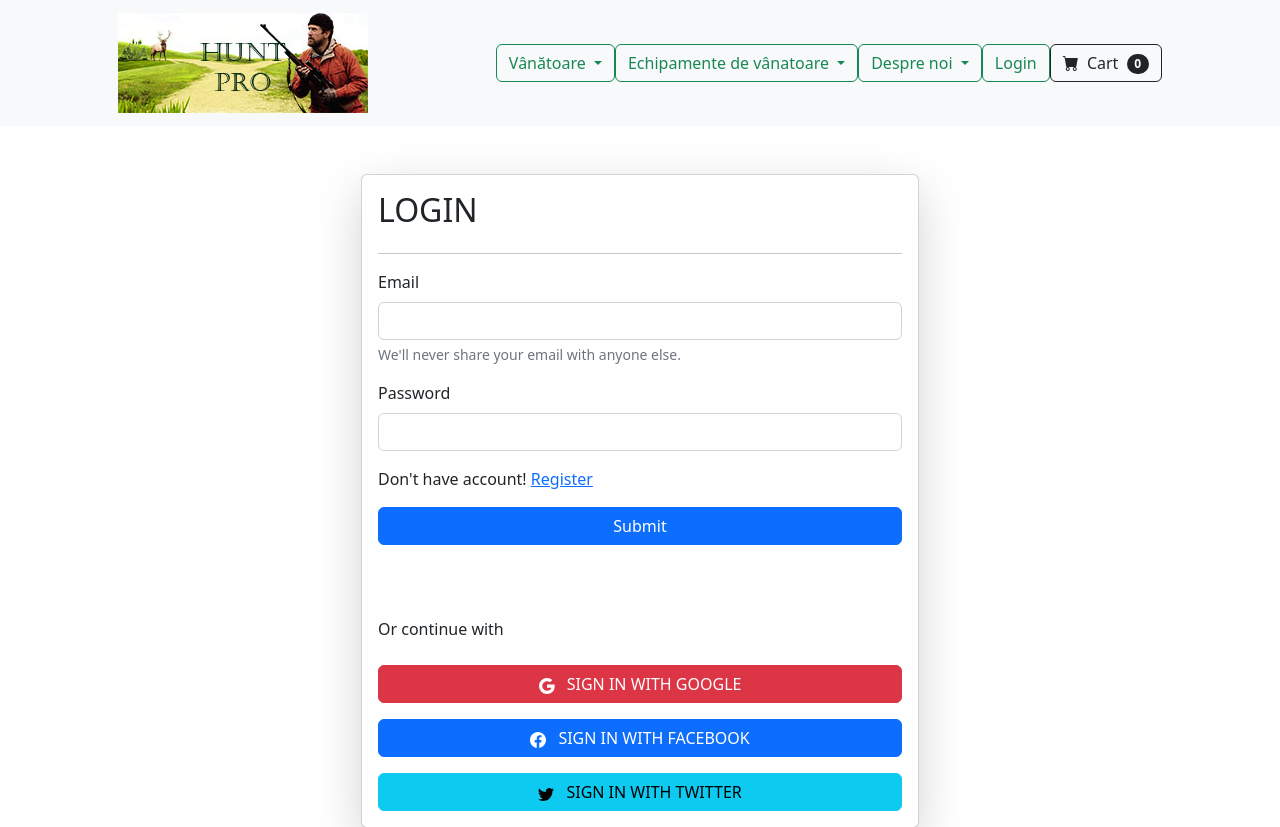
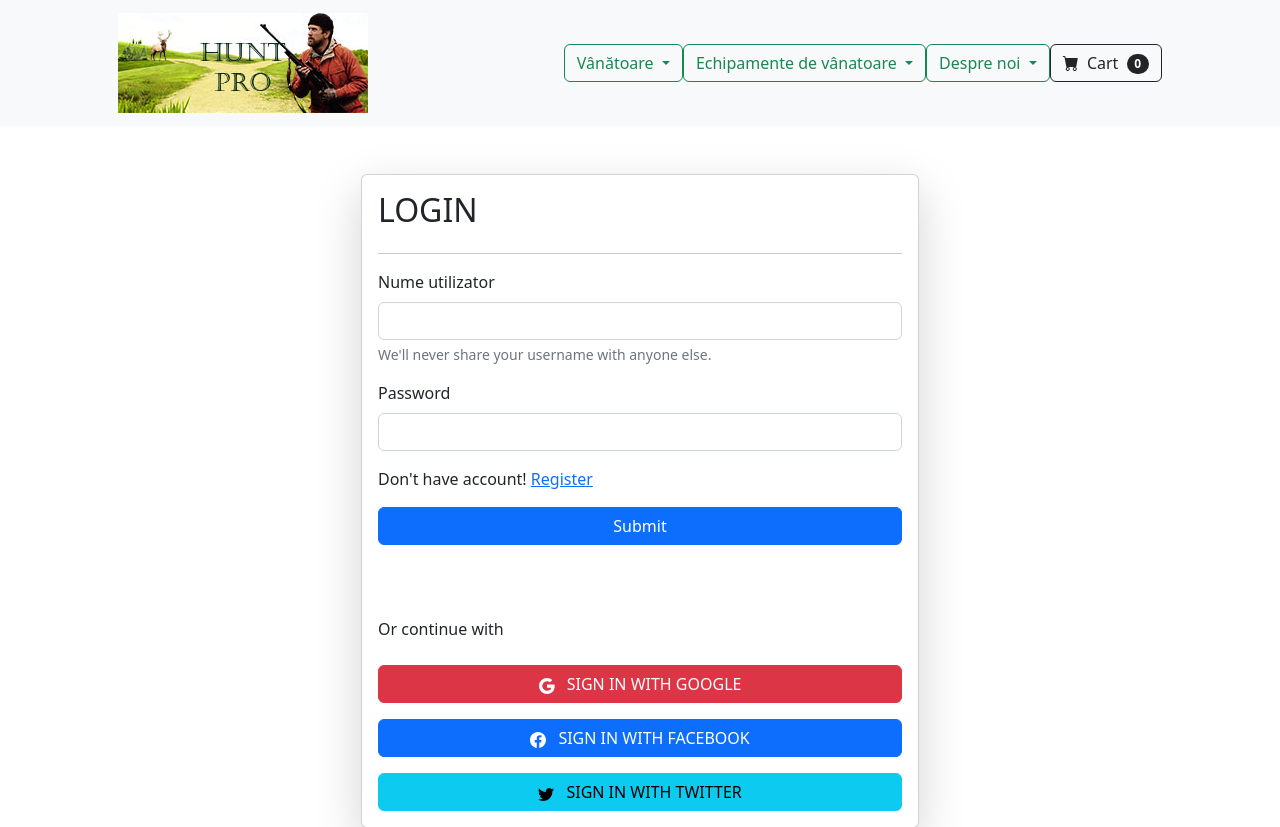
Before and after one commit to PopDarius16/Hunt_Pro_ecom, a Django app: page /login/ in a window 1280 px wide. Shown: the top 827 px of the page. Run offline with Django 5.2, Linux system fonts and the light colour scheme; some libraries are stand-ins or nearby versions.

Commit message:
Delete Login

```diff
--- a/store/views.py
+++ b/store/views.py
@@ -1,5 +1,5 @@
 from .models import Product, Category
-from django.contrib.auth import login, logout
+from django.contrib.auth import authenticate, login, logout
 from django.shortcuts import render, redirect
 from django.contrib import messages
 from django.contrib.auth import get_user_model
@@ -11,12 +11,12 @@ def category_summary(request):
     return render(request, 'layout/category_summary.html', {"categories": categories})
 
 
-def product(request,pk):
+def product(request, pk):
     product: Product = Product.objects.get(id=pk)
-    return render(request, 'layout/product.html', {'product' : product})
+    return render(request, 'layout/product.html', {'product': product})
 
 
-def category(request,foo):
+def category(request, foo):
     foo = foo.replace('-', ' ')
     try:
         category = Category.objects.get(name=foo)
@@ -26,7 +26,7 @@ def category(request,foo):
         page_obj = paginator.get_page(page_number)
         return render(request, 'layout/category.html', {'products': page_obj, 'category': category})
     except:
-        messages.success(request, "That Category Doesn't Exist..." )
+        messages.success(request, "That Category Doesn't Exist...")
         return redirect('home')
 
 
@@ -48,14 +48,17 @@ def signup(request):
         username = request.POST.get('username')
         first_name = request.POST.get('first_name')
         last_name = request.POST.get('last_name')
-        phone_number = request.POST.get('phone_number')
         password = request.POST.get('password')
+        password_confirm = request.POST.get('password_confirm')
 
         if User.objects.filter(email=email).exists():
             messages.error(request, 'Email is already taken')
             return redirect('signup')
+        if password != password_confirm:
+            messages.error(request, 'Passwords don\'t match')
+            return redirect('signup')
 
-        user = User.objects.create(
+        User.objects.create(
             email=email,
             username=username,  # Make sure username is set correctly based on your user model
             first_name=first_name,
@@ -74,24 +77,16 @@ User = get_user_model()  # Get the user model dynamically
 
 def user_login(request):
     if request.method == "POST":
-        email = request.POST.get('email')
+        username = request.POST.get('username')
         password = request.POST.get('password')
+        user = User.objects.get(username=username, password=password)
 
-        # Use the User model consistently
-        try:
-            user = User.objects.get(email=email)
-        except User.DoesNotExist:
-            messages.error(request, 'Invalid Email')
-            return redirect('login')
-
-        # Correct usage of authenticate function
-
-        if user is None:
-            messages.error(request, 'Invalid Password')
-            return redirect('login')
-        else:
+        if user:
             login(request, user)
             return redirect('home')
+        else:
+            messages.error(request, 'Invalid Password or Username')
+            return redirect('login')
 
     return render(request, 'authentication/login.html')
 
@@ -99,3 +94,8 @@ def user_login(request):
 def user_logout(request):
     logout(request)
     return redirect('home')
+
+
+def navbar(request):
+    user_id = request.session.get('user_id')
+    return render(request, 'layout/navbar.html', {"user_id": user_id})
--- a/templates/authentication/login.html
+++ b/templates/authentication/login.html
@@ -17,9 +17,9 @@
             {% endif %}
 
             <div class="mb-3">
-              <label for="exampleInputEmail1" class="form-label">Email</label>
-              <input type="email" class="form-control" name="email" id="exampleInputEmail1" aria-describedby="emailHelp">
-              <div id="emailHelp" class="form-text">We'll never share your email with anyone else.</div>
+              <label for="exampleInputEmail1" class="form-label">Nume utilizator</label>
+              <input class="form-control" name="username" id="username_example">
+              <div id="emailHelp" class="form-text">We'll never share your username with anyone else.</div>
             </div>
             <div class="mb-3">
               <label for="exampleInputPassword1" class="form-label">Password</label>
--- a/templates/authentication/signup.html
+++ b/templates/authentication/signup.html
@@ -28,7 +28,7 @@
                 <input type="text" required class="form-control" name="last_name" id="exampleInputEmail1" aria-describedby="emailHelp">
               </div>
               <div class="mb-3">
-                <label for="exampleInputEmail1" class="form-label">UserName</label>
+                <label for="exampleInputEmail1" class="form-label">Nume utilizator</label>
                 <input type="text" required class="form-control" name="username" id="exampleInputEmail1" aria-describedby="emailHelp">
               </div>
               <div class="mb-3">
@@ -39,6 +39,10 @@
             <div class="mb-3">
               <label for="exampleInputPassword1" class="form-label">Parola</label>
               <input type="password" required class="form-control" name="password" id="exampleInputPassword1">
+            </div>
+            <div class="mb-3">
+              <label for="exampleInputPassword1" class="form-label">Confirma Parola</label>
+              <input type="password" required class="form-control" name="password_confirm" id="exampleInputPassword2">
             </div>
 
         <p> Already have account! <a href="/templates/authentication/login.html">Login</a></p>
--- a/templates/layout/navbar.html
+++ b/templates/layout/navbar.html
@@ -51,11 +51,15 @@
                             <li><a class="dropdown-item" href="#">Separated link</a></li>
                         </ul>
                     </div>
-                    <div class="btn-group">
-                        <button type="button" class="btn btn-outline-success ">
-                            <a class="dropdown-item" href="{% url 'login' %}">Login</a>
-                        </button>
-                    </div>
+{#                    <div class="btn-group">#}
+{#                        <button type="button" class="btn btn-outline-success ">#}
+{#                            {% if user_id %}#}
+{#                                <a class="dropdown-item" href="{% url 'logout' %}">Logout</a>#}
+{#                            {% else %}#}
+{#                                <a class="dropdown-item" href="{% url 'login' %}">Login</a>#}
+{#                            {% endif %}#}
+{#                        </button>#}
+{#                    </div>#}
                     <a href="{% url 'cart_summary' %}" class="btn btn-outline-dark">
                         <i class="bi-cart-fill me-1"></i>
                         Cart
```
Also changed, not shown: templates/cart/cart_summary.html (+6 -41 lines), db.sqlite3.
